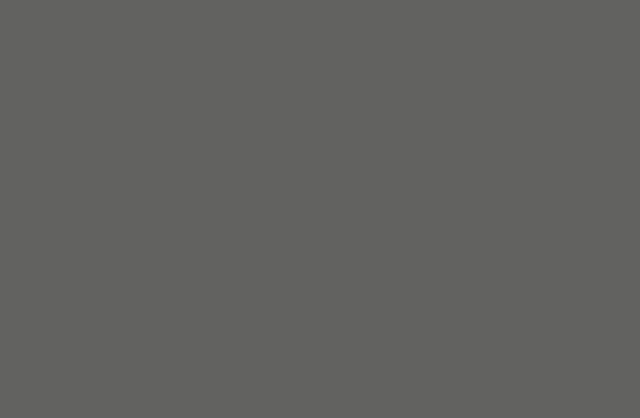
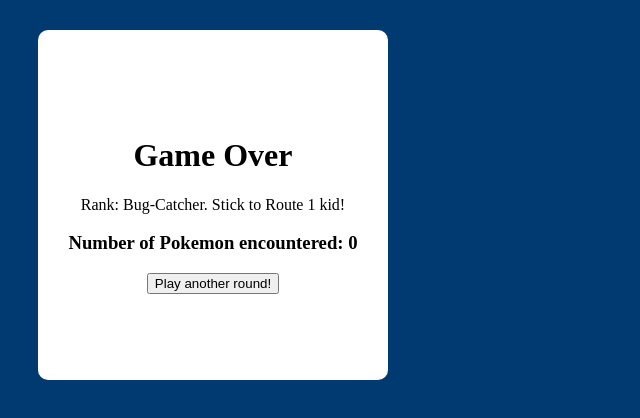
Before and after one commit to prudhomk/poketori, a React app: page /result in a window 1280 px wide. Before the commit this address had no page. Shown: the top 418 px of the page, without its empty margins (0-640 px from the left). Built offline with nearby package versions, Linux system fonts and the light colour scheme; a web font is replaced by a local one.

Commit message:
created result page, game redirects upon timeout, game is refreshed upon (play again), altered background color to match title palette

```diff
--- a/src/components/app/App.jsx
+++ b/src/components/app/App.jsx
@@ -3,6 +3,7 @@
 import { Route, Routes } from 'react-router-dom';
 import Home from '../game/Home';
 import Game from '../game/Game';
+import Result from '../game/Result';
 
 export default function App() {
 
@@ -11,6 +12,7 @@
       <Routes>
         <Route exact path="/" element={<Home />}/>
         <Route exact path="/game" element={<Game />}/>
+        <Route exact path="/result" element={<Result />}/>
       </Routes>
     </>
   );
--- a/src/components/game/Game.jsx
+++ b/src/components/game/Game.jsx
@@ -1,12 +1,11 @@
 /* eslint-disable max-len */
 import React, { useEffect, useState } from 'react';
-import { useNavigate } from 'react-router';
-import { useWord, useWordList, useDictionary, useLanguage } from '../state/GameProvider.jsx';
-// import Score from '../game/Modal';
 import Popover from '@mui/material/Popover';
 import Typography from '@mui/material/Typography';
 import Snackbar from '@mui/material/Snackbar';
 import Wordbank from './Wordbank';
+import { useNavigate } from 'react-router';
+import { useWord, useWordList, useDictionary, useLanguage } from '../state/GameProvider.jsx';
 import { useInterval } from '../state/customHooks.js';
 import { ruleCheck, jpRuleCheck, checkDictionary, checkRepeats, checkTimer, remainingOptions } from '../utilities/rules.js';
 import { Pokemon } from '../../data/pokemon.js';
@@ -20,10 +19,8 @@
   const { wordList, setWordList } = useWordList();
   const { dictionary, setDictionary } = useDictionary();
   const { language } = useLanguage();
-
   const [anchorEl, setAnchorEl] = React.useState(null);
   const [count, setCount] = useState(30);
-  const [alert, setAlert] = useState(false);
   const [toast, setToast] = useState(false);
   const [altToast, setAltToast] = useState(false);
   const [hint, setHint] = useState('?');
@@ -63,9 +60,9 @@
 
   useEffect(() => {
     if(count === 0) {
-      setAlert(true);
+      navigate('/result');
     }
-  }, [count]);
+  });
 
   // const latestWord = wordList[wordList.length - 1];
   useEffect(() => {
@@ -132,7 +129,6 @@
 
   return (
     <div className={styles.game}>
-
 
       <Snackbar
         anchorOrigin={{ vertical: 'top', horizontal: 'center' }}
--- /dev/null
+++ b/src/components/game/Result.jsx
@@ -0,0 +1,31 @@
+import React from 'react';
+import { useNavigate } from 'react-router';
+import { scoreCritic } from '../utilities/rules.js';
+import { useWordList } from '../state/GameProvider';
+import styles from '../styles/Result.scss';
+
+
+export default function Result() {
+
+  const navigate = useNavigate();
+  const { wordList } = useWordList();
+
+  const handleClick = () => {
+    navigate('/game');
+    window.location.reload();
+  };
+
+  return (
+    <>
+      <div className={styles.result}>
+        <h1>Game Over</h1>
+        {scoreCritic(wordList)}
+        <h3>Number of Pokemon encountered: {wordList.length}</h3>
+
+        <button onClick={handleClick}>
+          Play another round!
+        </button>
+      </div>
+    </>
+  );
+}
--- a/src/components/styles/Main.scss
+++ b/src/components/styles/Main.scss
@@ -2,7 +2,7 @@
 @import url('https://fonts.googleapis.com/css2?family=Acme&display=swap');
 
 body, html {
-  background-color: #626261;
+  background-color: rgb(0, 58, 112);
 }
 
 .localize {
@@ -37,7 +37,7 @@
   }
 
   button {
-    background-color: rgb(240, 230, 173);
+    background-color: rgb(255, 203, 5);
     border-radius: 20px;
     font-size: 25px;
     width: 150px;
--- /dev/null
+++ b/src/components/styles/Result.scss
@@ -0,0 +1,12 @@
+.result {
+  display: flex;
+  flex-direction: column;
+  align-items: center;
+  justify-content: center;
+  background-color: white;
+  height: 350px;
+  width: 350px;
+  border-radius: 10px;
+  margin: 30px;
+
+}
--- a/src/components/utilities/rules.js
+++ b/src/components/utilities/rules.js
@@ -50,11 +50,13 @@
 
 export function scoreCritic(wordList) {
   if(wordList.length < 5) {
-    return 'Mediocre!';
+    return 'Rank: Bug-Catcher.  Stick to Route 1 kid!';
   } else if(5 < wordList.length < 15) {
-    return 'Impressive!';
+    return 'Rank: Pokemon Trainer.  Not bad, keep at it!';
   } else if(15 < wordList.length) {
-    return 'Amazing!';
+    return 'Rank: Gym Leader.  You\'ve definitely done some battling!';
+  } else if(20 < wordList.length) {
+    return 'Rank: Pokemon Professor.  You know your Pokemon!';
   }
 }
 
```
Also changed, not shown: src/components/game/Modal.jsx (deleted, +0 -54 lines).
